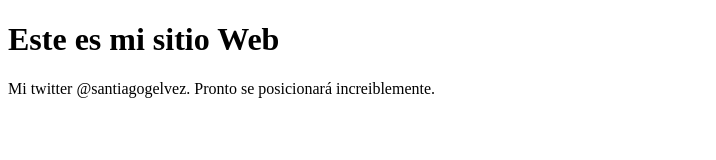
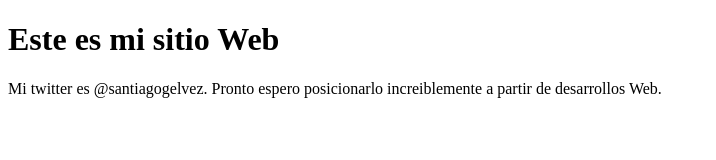
Before and after one commit to SantiagoGelvez/Platzi_PreworkWiondows, a plain HTML site: page index.html in a window 1280 px wide. Shown: the whole page, without its empty margins (0-716 px from the left). Drawn offline with Linux system fonts and the light colour scheme.

Commit message:
change in the tag p

```diff
--- a/index.html
+++ b/index.html
@@ -11,7 +11,8 @@
         Este es mi sitio Web
     </h1>
     <p>
-        Mi twitter @santiagogelvez. Pronto se posicionará increiblemente.
+        Mi twitter es @santiagogelvez.
+        Pronto espero posicionarlo increiblemente a partir de desarrollos Web.
     </p>
 </body>
 </html>
```
